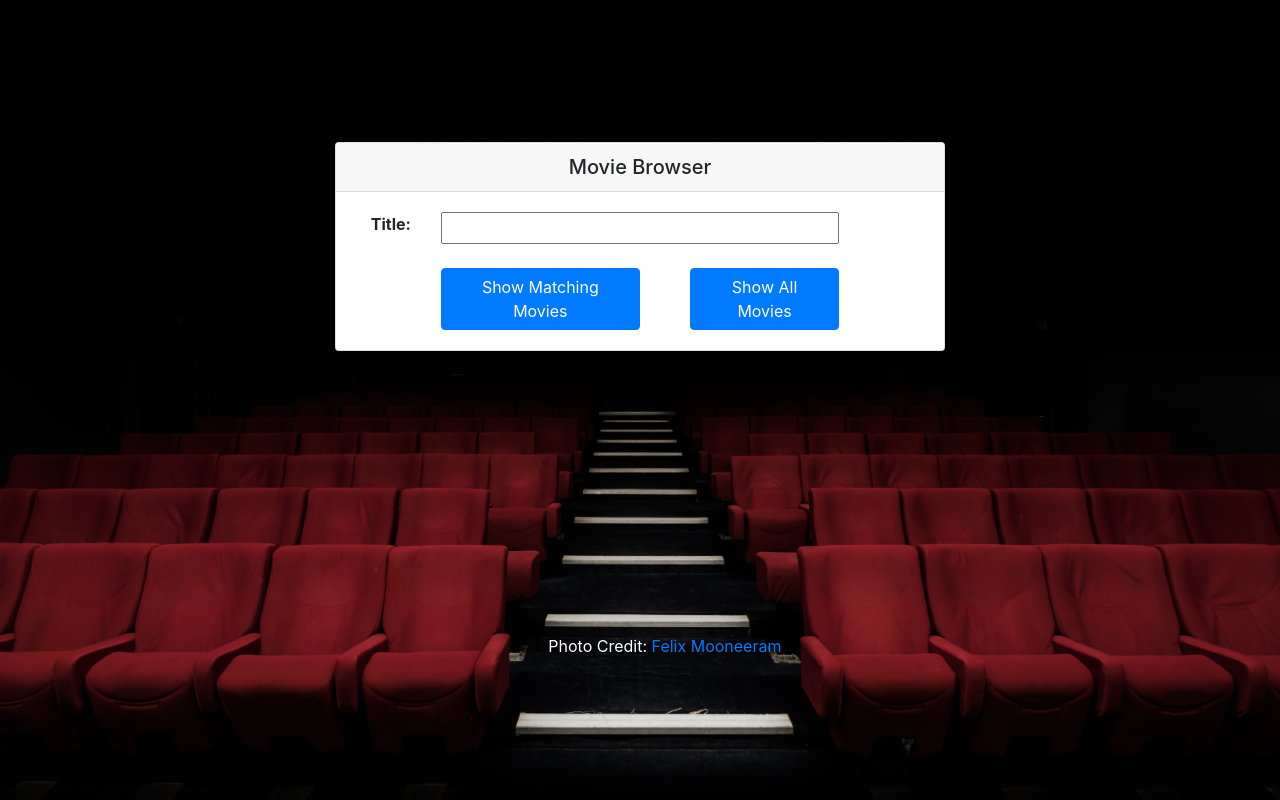
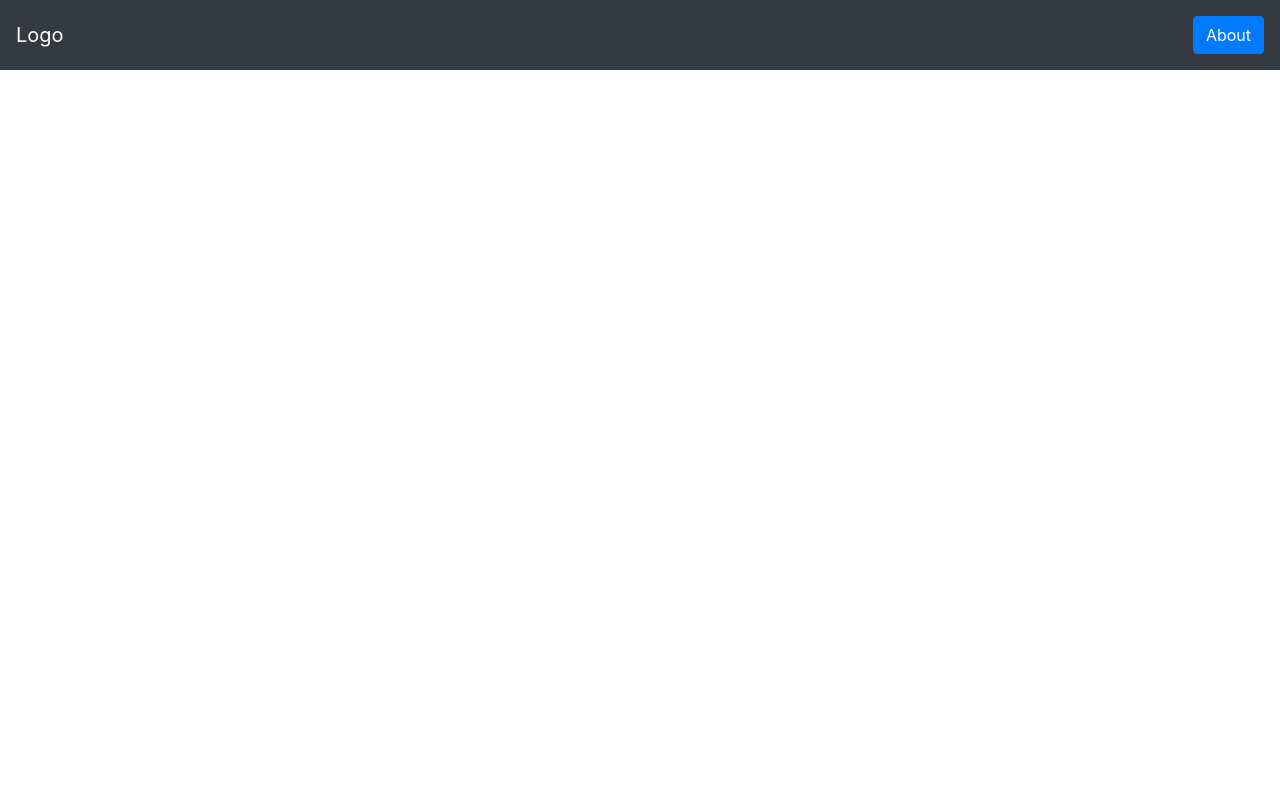
Before and after one commit to pnava589/React-Assignment-I, a React (Create React App) app in the folder assignment-i/: page /default in a window 1280 px wide. Built offline with nearby package versions, Linux system fonts and the light colour scheme.

Commit message:
browser router add and header

```diff
--- a/assignment-i/package.json
+++ b/assignment-i/package.json
@@ -8,6 +8,7 @@
     "@testing-library/user-event": "^7.2.1",
     "react": "^16.12.0",
     "react-dom": "^16.12.0",
+    "react-router-dom": "^5.1.2",
     "react-scripts": "3.3.1"
   },
   "scripts": {
--- a/assignment-i/src/App.js
+++ b/assignment-i/src/App.js
@@ -3,7 +3,9 @@ import React from 'react';
 import './App.css';
 import './components/About'
 import Home from './components/Home';
-
+import Default from './components/Default';
+import { Route } from 'react-router-dom';
+import About from './components/About';
 
 class App extends React.Component{
   constructor(props){
@@ -13,7 +15,10 @@ class App extends React.Component{
   render(){
     return(
       <main>
-        <Home/>
+        <Route path='/' exact component={Home} />
+        <Route path='/home' exact component={Home} />
+        <Route path='/default' exact component={Default} />
+        <Route path='/about' exact component={About}/>
       </main>
     );
   };
--- a/assignment-i/src/components/DefaultHeader.js
+++ b/assignment-i/src/components/DefaultHeader.js
@@ -1,8 +1,14 @@
 import React from "react";
+import { Link } from 'react-router-dom';
 
 const DefaultHeader = () =>
-<div>
-
-</div>;
+        <nav className="navbar navbar-dark bg-dark">
+            <Link to='/home'>
+                <a className="navbar-brand">Logo</a>
+            </Link>
+            <Link to='/about'>
+            <a className="btn btn-primary my-2 text-white">About</a>
+            </Link>
+        </nav>;
 
 export default DefaultHeader;
--- a/assignment-i/src/index.js
+++ b/assignment-i/src/index.js
@@ -3,9 +3,9 @@ import ReactDOM from 'react-dom';
 import './index.css';
 import App from './App';
 import * as serviceWorker from './serviceWorker';
-//import { BrowserRouter} from 'react-router-dom';
+import { BrowserRouter} from 'react-router-dom';
 
-ReactDOM.render(<App />, document.getElementById('root'));
+ReactDOM.render(<BrowserRouter><App /></BrowserRouter>, document.getElementById('root'));
 
 // If you want your app to work offline and load faster, you can change
 // unregister() to register() below. Note this comes with some pitfalls.
```
Also changed, not shown: 1 other file (tests, documents, lock files or other folders).
